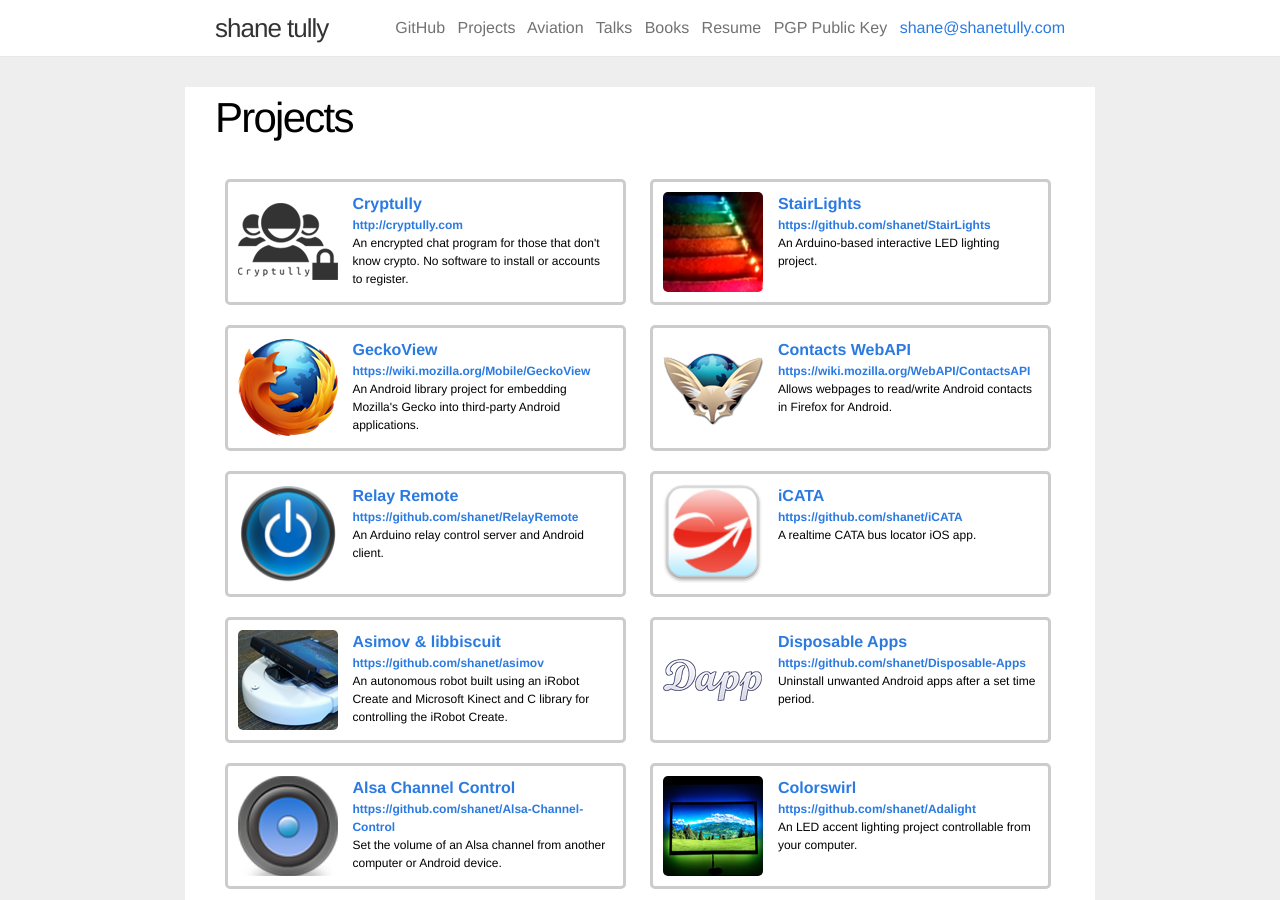
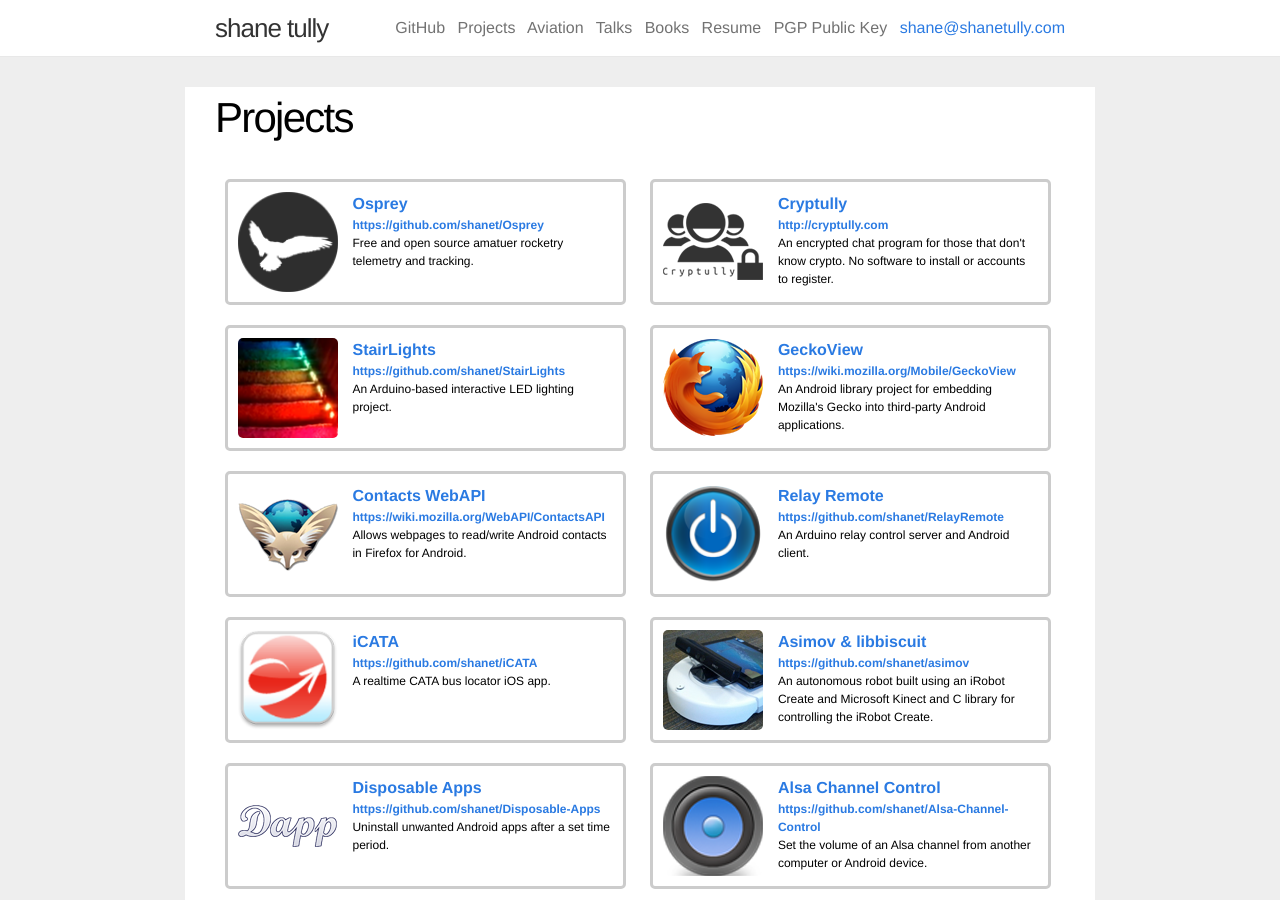
Before and after one commit to shanet/blog, a Jekyll site: the page built from projects/index.markdown, in a window 1280 px wide and 900 px high. Built offline with Jekyll 4.4.1, drawn with Linux system fonts in a browser that asks for light colours.

Commit message:
add osprey to projects list

```diff
--- a/_data/projects.yml
+++ b/_data/projects.yml
@@ -1,3 +1,8 @@
+- name: "Osprey"
+  link: "https://github.com/shanet/Osprey"
+  description: "Free and open source amatuer rocketry telemetry and tracking."
+  image: "projects/osprey.png"
+
 - name: "Cryptully"
   link: "http://cryptully.com"
   description: "An encrypted chat program for those that don't know crypto. No software to install or accounts to register."
```
Also changed, not shown: assets/images/projects/osprey.png (added).
